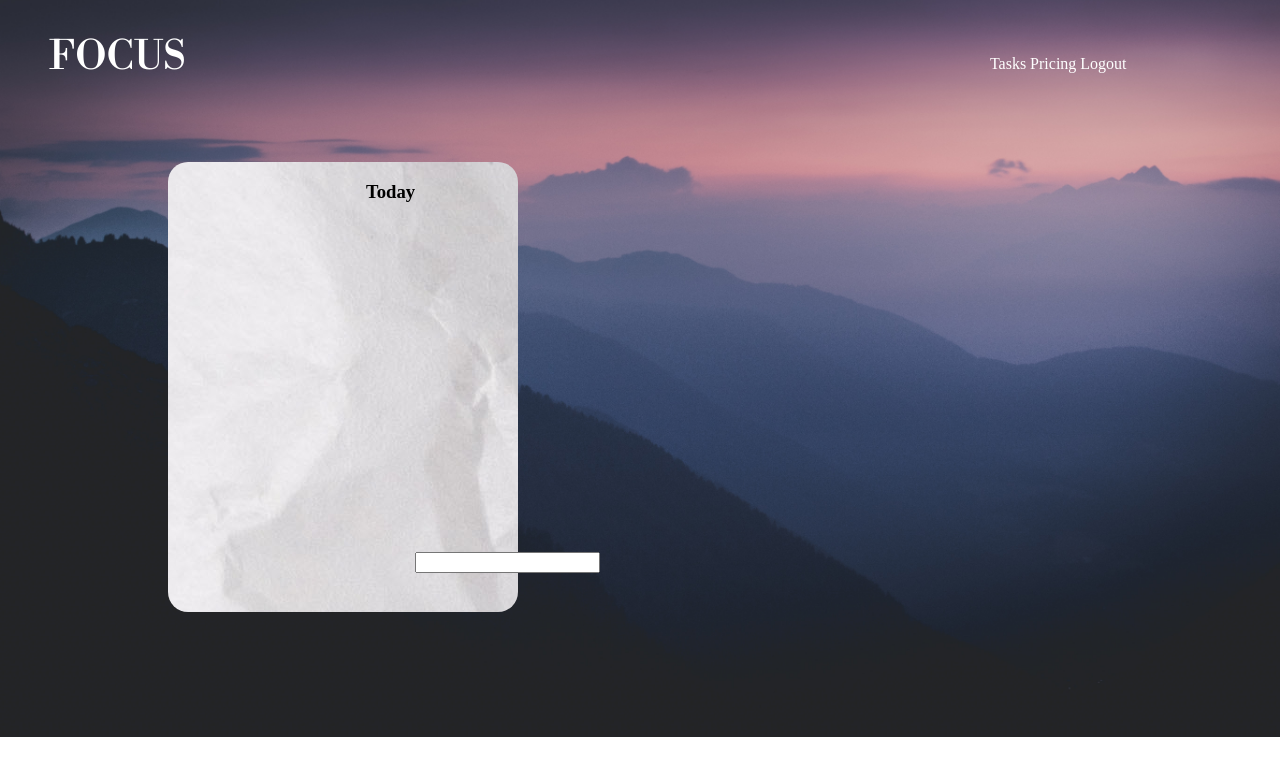
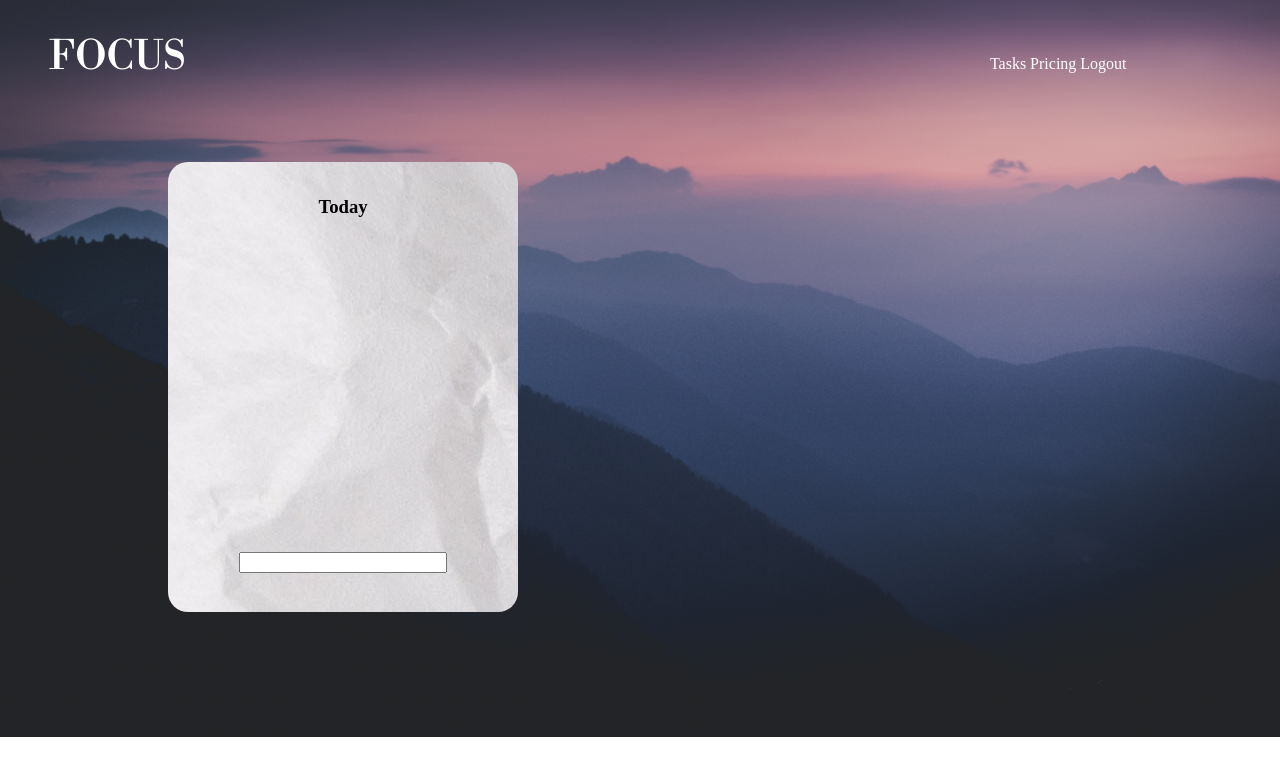
Before and after one commit to bitmonk/FocusTodo, a plain HTML site: page index.html in a window 1280 px wide. Drawn offline with nearby package versions, Linux system fonts and the light colour scheme.

Commit message:
fixed position of day and input field

```diff
--- a/index.html
+++ b/index.html
@@ -17,11 +17,7 @@
 
     <div id="task-wrapper">
         <h3 id="day">Today</h3>
-        <div id="inputField">
-            <input id="inputTask" type="text">
-
-        </div>
-
+        <input id="inputTask" type="text">
     </div>
 
 
--- a/style.css
+++ b/style.css
@@ -8,6 +8,7 @@ body {
 }
 
 #navbar {
+    display: block;
     margin-top: 2rem;
 }
 
@@ -35,9 +36,9 @@ li a{
     width: 350px;
     display: flex;
     justify-content: center;
+    align-items: center;
     border-style: none;
     border-color: black;
-    z-index: -4;
     margin-left: 10rem;
     margin-top: 5rem;
     background-image: url('paperbackground.jpg');
@@ -45,15 +46,15 @@ li a{
 }
 
 #day{
-    display: flex;
-    justify-content: center;
-    text-align: center;
+    postion: absolute;
     height: 100px;
     color: rgb(0, 0, 0);
-    margin-left: 280px;
+    margin-bottom: 300px;
+
 
 }
-#inputTask {
-    display: block;
-    margin-top: 390px;
+#inputTask{
+    position: absolute;
+    margin-top: 350px;
+    width: 200px;
 }
```
